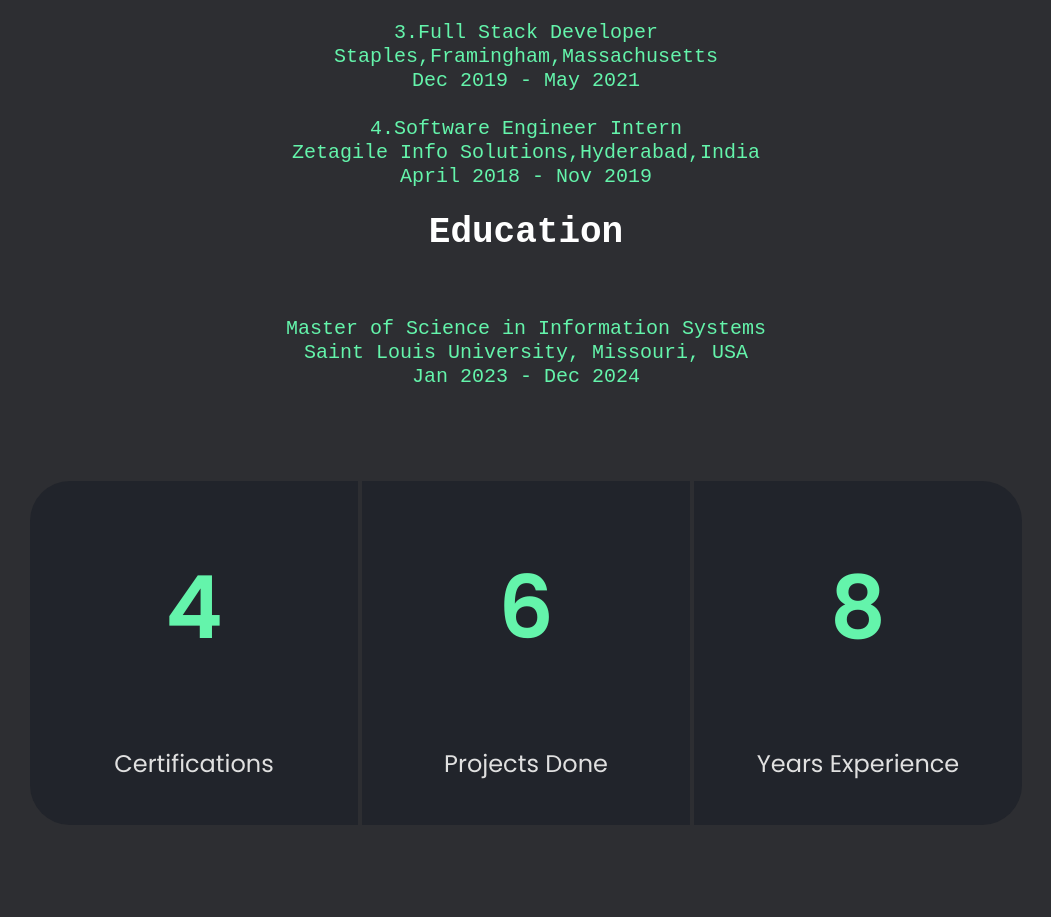
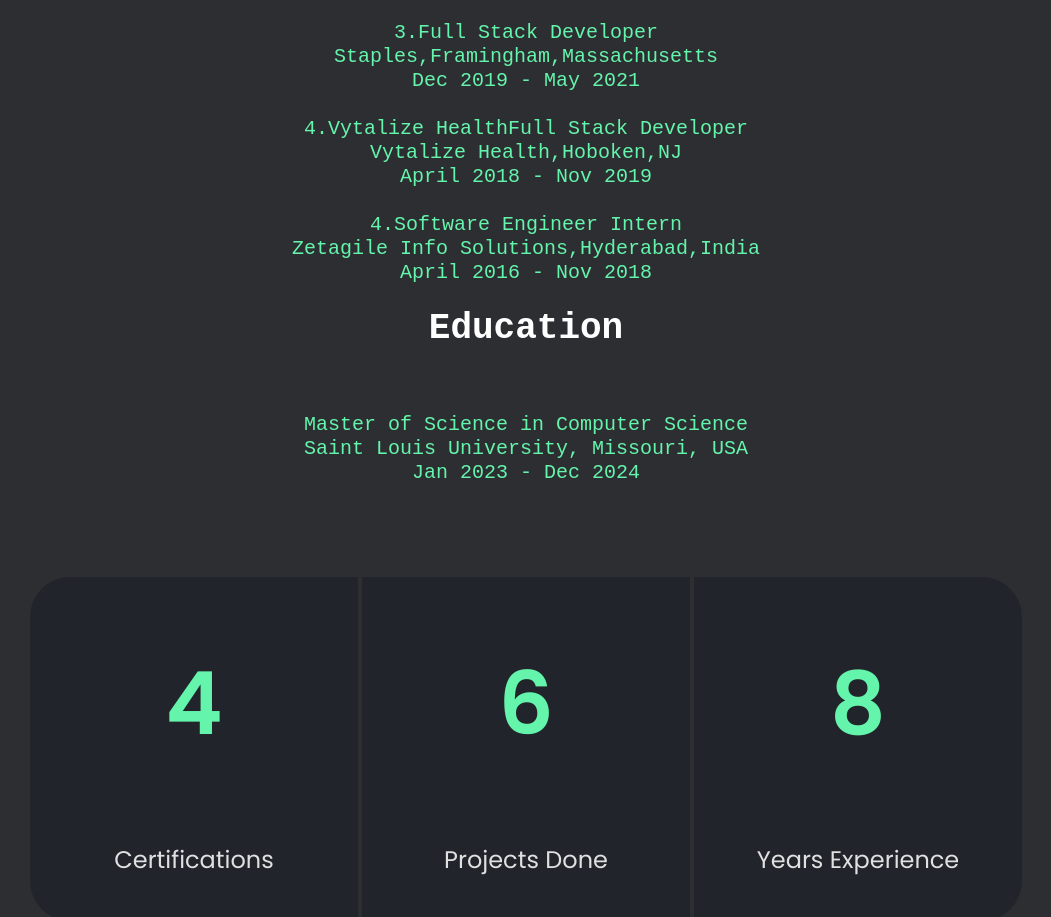
Before and after one commit to Naveensiddhi/PortfolioResume, a plain HTML site: page index.html in a window 1280 px wide. Shown: the part 1973-2890 px from the top of the page, without its empty margins (114-1165 px from the left). Drawn offline with nearby package versions, Linux system fonts and the light colour scheme.

Commit message:
Initial commi1t

```diff
--- a/index.html
+++ b/index.html
@@ -473,9 +473,16 @@
         </div>
         <div class="mb-4 mt-4">
             <h4 style="color:#64f4ab; font-family:monospace; font-size: 20px; white-space: nowrap; text-align: center;">
+                4.Vytalize HealthFull Stack Developer<br>
+                Vytalize Health,Hoboken,NJ<br>
+                April 2018 - Nov 2019
+            </h4>
+        </div>
+        <div class="mb-4 mt-4">
+            <h4 style="color:#64f4ab; font-family:monospace; font-size: 20px; white-space: nowrap; text-align: center;">
                 4.Software Engineer Intern<br>
                 Zetagile Info Solutions,Hyderabad,India<br>
-                April 2018 - Nov 2019
+                April 2016 - Nov 2018
             </h4>
         </div>
 
@@ -491,7 +498,7 @@
             <div class="flex flex-col h-full p-10 left_sec">
                 <div class="mb-4 mt-4">
                     <h4 style="color:#64f4ab; font-family:monospace; font-size: 20px; white-space: nowrap; text-align: center;">
-                        Master of Science in Information Systems<br>
+                        Master of Science in Computer Science<br>
                         Saint Louis University, Missouri, USA<br>
                         Jan 2023 - Dec 2024
                     </h4>
```
